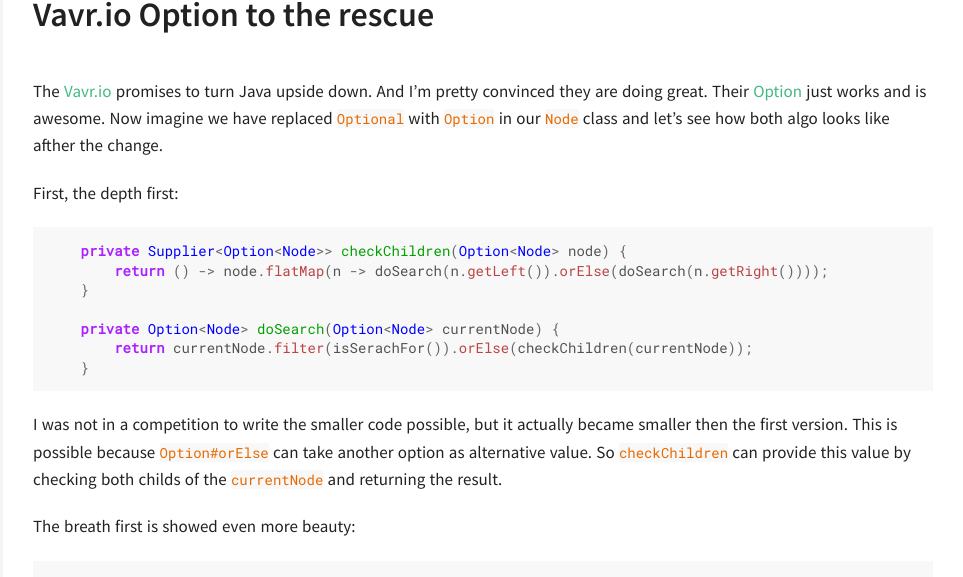
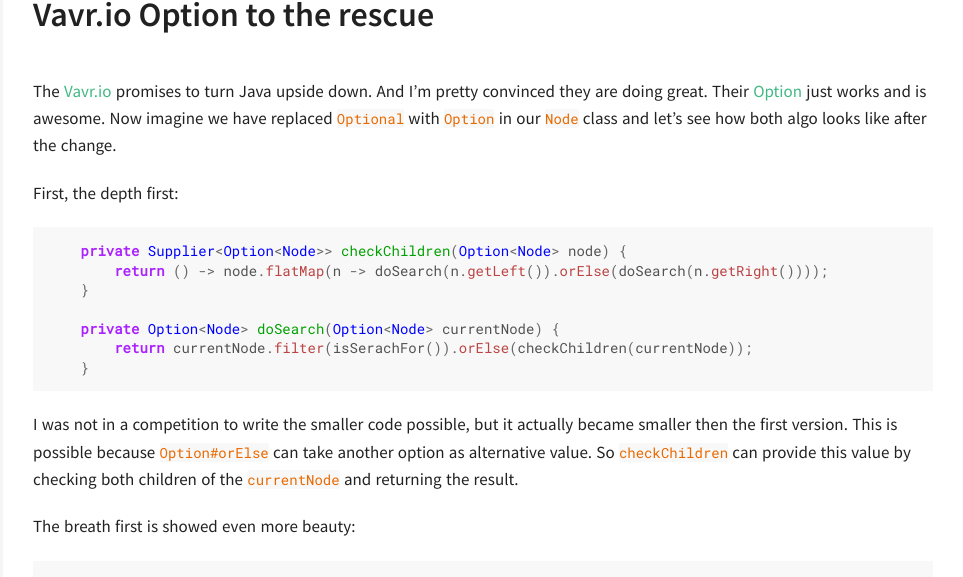
Before and after one commit to paulosuzart/paulosuzart.github.io, a Jekyll site: the page built from _posts/2018-04-19-exploring-optional-types-in-java8.md, in a window 1280 px wide. Shown: the part 3337-3914 px from the top of the page, without its empty margins (317-1280 px from the left). Built offline with Jekyll 4.4.1, drawn with Linux system fonts in a browser that asks for light colours; comment, search, counter and statistics services are not loaded.

Commit message:
Fixed more typos

````diff
--- a/_posts/2018-04-19-exploring-optional-types-in-java8.md
+++ b/_posts/2018-04-19-exploring-optional-types-in-java8.md
@@ -127,7 +127,7 @@ In the breadth first algo there is something similar going one, we don't have a
 
 # Vavr.io Option to the rescue
 
-The [Vavr.io](http://www.vavr.io/) promises to turn Java upside down. And I'm pretty convinced they are doing great. Their [Option](https://static.javadoc.io/io.vavr/vavr/0.9.2/io/vavr/control/Option.html) just works and is awesome. Now imagine we have replaced `Optional` with `Option` in our `Node` class and let's see how both algo looks like afther the change.
+The [Vavr.io](http://www.vavr.io/) promises to turn Java upside down. And I'm pretty convinced they are doing great. Their [Option](https://static.javadoc.io/io.vavr/vavr/0.9.2/io/vavr/control/Option.html) just works and is awesome. Now imagine we have replaced `Optional` with `Option` in our `Node` class and let's see how both algo looks like after the change.
 
 First, the depth first:
 
@@ -141,7 +141,7 @@ First, the depth first:
     }
 ```
 
-I was not in a competition to write the smaller code possible, but it actually became smaller then the first version. This is possible because `Option#orElse` can take another option as alternative value. So `checkChildren` can provide this value by checking both childs of the `currentNode` and returning the result.
+I was not in a competition to write the smaller code possible, but it actually became smaller then the first version. This is possible because `Option#orElse` can take another option as alternative value. So `checkChildren` can provide this value by checking both children of the `currentNode` and returning the result.
 
 The breath first is showed even more beauty:
 
````
